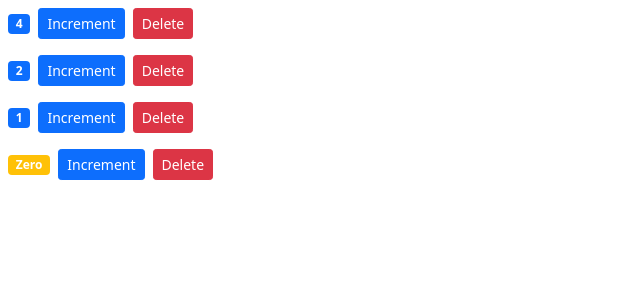
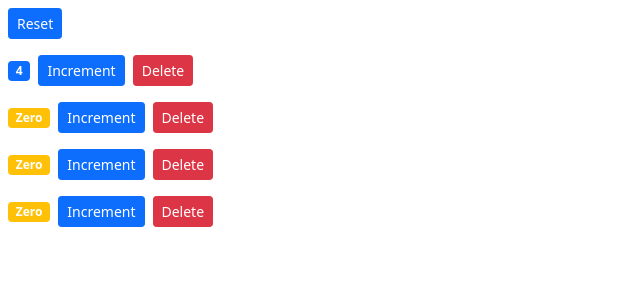
Before and after one commit to morteza06/React-Tutorial-for-Beginners, a React (Create React App) app: page / in a window 1280 px wide. Shown: the top 300 px of the page, without its empty margins (0-640 px from the left). Built offline with nearby package versions, Linux system fonts and the light colour scheme.

Commit message:
Single Source fo Truth

```diff
--- a/src/components/counter.jsx
+++ b/src/components/counter.jsx
@@ -2,7 +2,7 @@ import React, { Component } from 'react'
 
 class Counter extends Component{
     state = {
-        values: this.props.counter.value//local
+        values: this.props.counter.value//localstate    -  execute only one and instance counter comp
     };
 
     handleIncrement =() => {
--- a/src/components/counters.jsx
+++ b/src/components/counters.jsx
@@ -5,13 +5,21 @@ class Counters extends Component{
     state = {
         counters: [
             { id: 1, value: 4},
-            { id: 2, value: 2},
-            { id: 3, value: 1},
+            { id: 2, value: 0},
+            { id: 3, value: 0},
             { id: 4, value: 0}
         ]
     };
+
+    handleReset = () => {
+        const counters = this.state.counters.map(c => {
+           c.value = 0;
+           return c;
+        });
+        this.setState({ counters })
+    };
+
     handleDelete = (counterId) => {
-        // console.log('Event Handler Called', counterId);
         const counters = this.state.counters.filter(c => c.id !== counterId); //Deleted
         this.setState({counters});
     };
@@ -19,6 +27,9 @@ class Counters extends Component{
     render() {
         return (
             <div>
+                <button
+                    onClick={this.handleReset}
+                    className="btn btn-primary btn-sm m-2">Reset</button>
                 {this.state.counters.map(counter => (
                     <Counter
                         key={counter.id}
```
